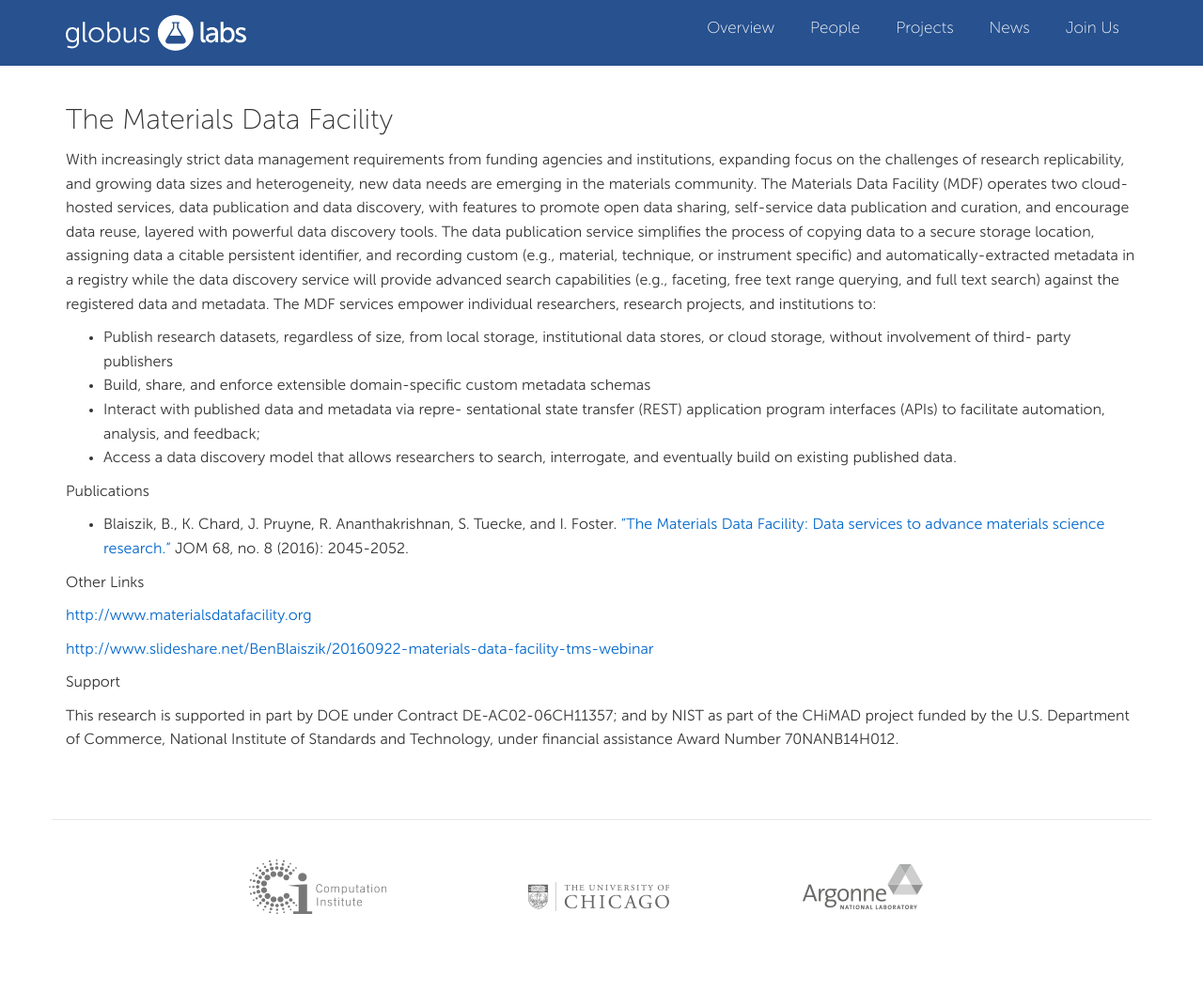
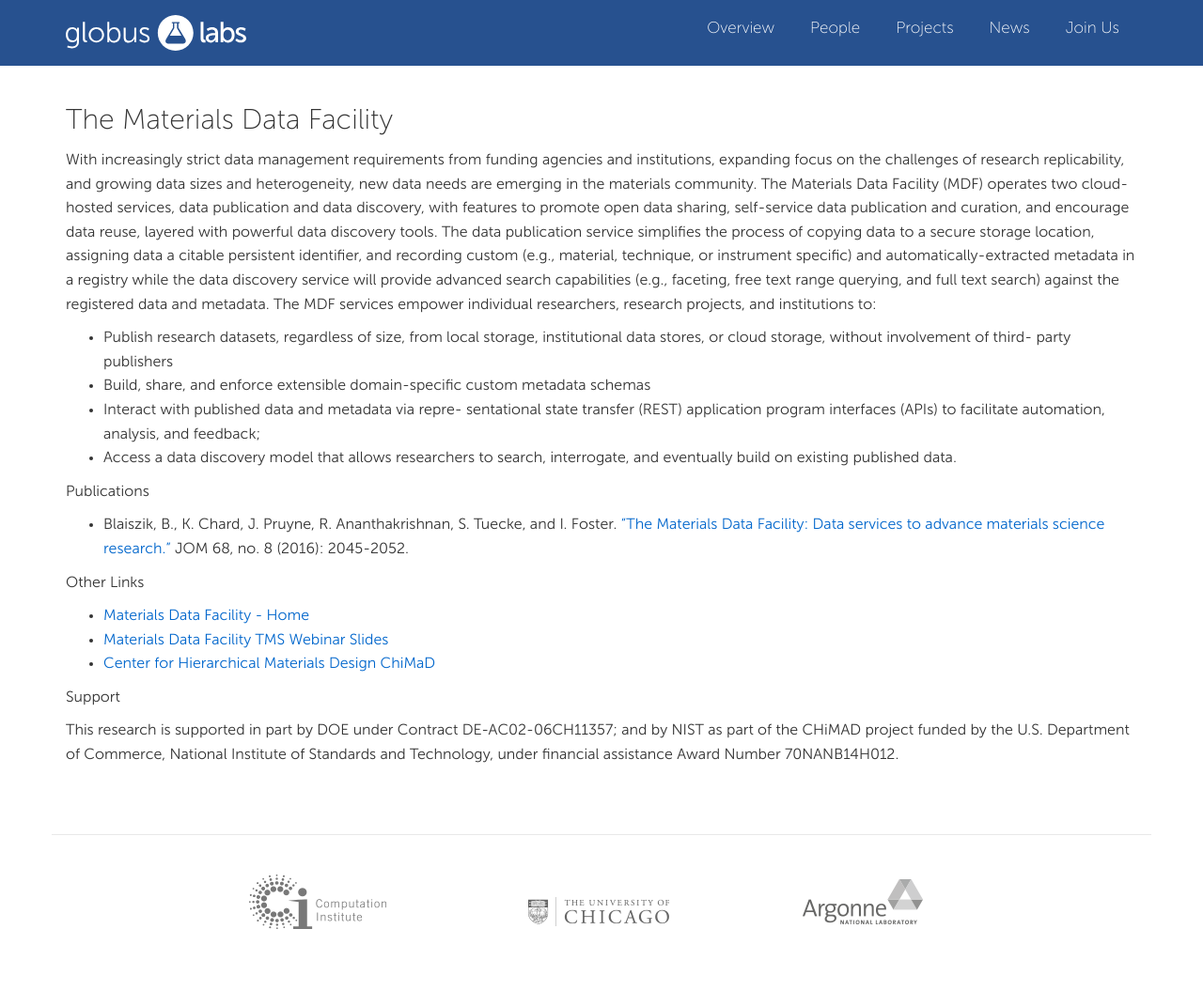
Before and after one commit to miketynes/globus-labs.github.io, a Jekyll site: the page built from _projects/mdf.markdown, in a window 1280 px wide. Shown: the whole page at 94% size. Built offline with Jekyll 4.4.1, drawn with Linux system fonts in a browser that asks for light colours; nearby versions of some CDN libraries.

Commit message:
Fixing Links

```diff
--- a/_projects/mdf.markdown
+++ b/_projects/mdf.markdown
@@ -8,10 +8,10 @@
 ---
 
 With increasingly strict data management requirements from funding agencies and institutions, expanding focus on the challenges of research replicability, and growing data sizes and heterogeneity, new data needs are emerging in the materials community. The Materials Data Facility (MDF) operates two cloud-hosted services, data publication and data discovery, with features to promote open data sharing, self-service data publication and curation, and encourage data reuse, layered with powerful data discovery tools. The data publication service simplifies the process of copying data to a secure storage location, assigning data a citable persistent identifier, and recording custom (e.g., material, technique, or instrument specific) and automatically-extracted metadata in a registry while the data discovery service will provide advanced search capabilities (e.g., faceting, free text range querying, and full text search) against the registered data and metadata. The MDF services empower individual researchers, research projects, and institutions to:
-* Publish research datasets, regardless of size, from local storage, institutional data stores, or cloud storage, without involvement of third- party publishers
-* Build, share, and enforce extensible domain-specific custom metadata schemas
-* Interact with published data and metadata via repre- sentational state transfer (REST) application program interfaces (APIs) to facilitate automation, analysis, and feedback;
-* Access a data discovery model that allows researchers to search, interrogate, and eventually build on existing published data.
+- Publish research datasets, regardless of size, from local storage, institutional data stores, or cloud storage, without involvement of third- party publishers
+- Build, share, and enforce extensible domain-specific custom metadata schemas
+- Interact with published data and metadata via repre- sentational state transfer (REST) application program interfaces (APIs) to facilitate automation, analysis, and feedback;
+- Access a data discovery model that allows researchers to search, interrogate, and eventually build on existing published data.
 
 
 Publications
@@ -20,9 +20,9 @@
 
 Other Links
 
-[http://www.materialsdatafacility.org](Materials Data Facility - Home)
-
-[http://www.slideshare.net/BenBlaiszik/20160922-materials-data-facility-tms-webinar](Materials Data Facility TMS Webinar Slides)
+- [Materials Data Facility - Home ](http://www.materialsdatafacility.org)
+- [Materials Data Facility TMS Webinar Slides](http://www.slideshare.net/BenBlaiszik/20160922-materials-data-facility-tms-webinar)
+- [Center for Hierarchical Materials Design ChiMaD](http://chimad.northwestern.edu)
 
 Support
 
```
